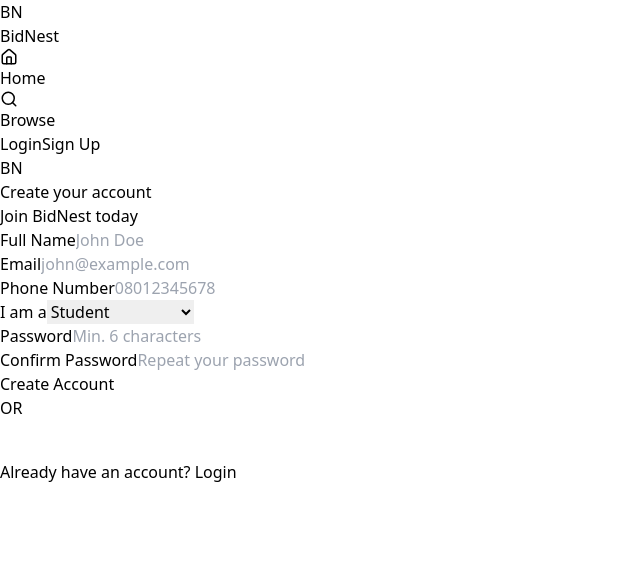
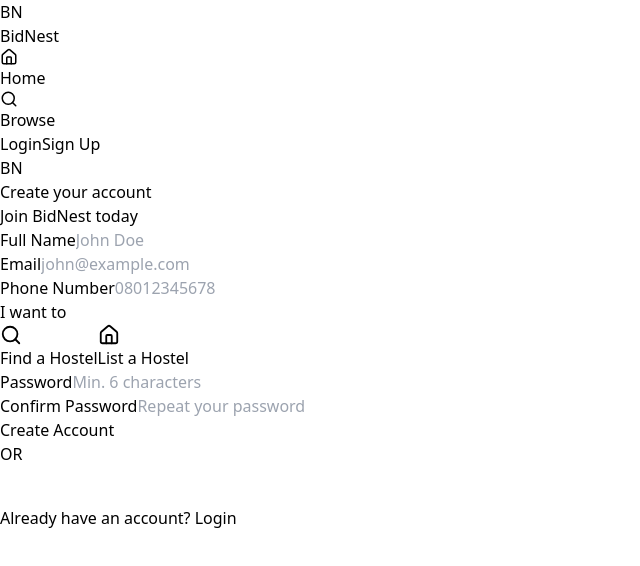
Before and after one commit to Gbolahan15/BidNest, a React app in the folder frontend/: page /register in a window 1280 px wide. Shown: the top 566 px of the page, without its empty margins (0-640 px from the left). Built offline with nearby package versions, Linux system fonts and the light colour scheme; the HTML template or start-up script is replaced by a standard one.

Commit message:
feat: replace role dropdown with visual card selection on signup

```diff
--- a/frontend/src/pages/Register.jsx
+++ b/frontend/src/pages/Register.jsx
@@ -1,5 +1,6 @@
 import { useState } from "react";
 import { Link, useNavigate } from "react-router-dom";
+import { Search, Home } from "lucide-react";
 import { useAuth } from "../context/AuthContext";
 import { registerUser, googleAuth } from "../utils/api";
 import Navbar from "../components/Navbar";
@@ -107,16 +108,37 @@
             </div>
 
             <div>
-              <label className="block text-sm font-medium text-gray-700 mb-1">I am a</label>
-              <select
-                name="role"
-                value={form.role}
-                onChange={handleChange}
-                className="w-full border border-gray-200 rounded-xl px-4 py-3 text-sm focus:outline-none focus:ring-2 focus:ring-blue-500"
-              >
-                <option value="student">Student</option>
-                <option value="landlord">Landlord / Agent</option>
-              </select>
+              <label className="block text-sm font-medium text-gray-700 mb-2">I want to</label>
+              <div className="grid grid-cols-2 gap-3">
+                <button
+                  type="button"
+                  onClick={() => setForm({ ...form, role: "student" })}
+                  className={`flex flex-col items-center gap-2 border-2 rounded-xl px-4 py-4 transition ${
+                    form.role === "student"
+                      ? "border-blue-600 bg-blue-50"
+                      : "border-gray-200 hover:border-gray-300"
+                  }`}
+                >
+                  <Search size={22} className={form.role === "student" ? "text-blue-600" : "text-gray-400"} />
+                  <span className={`text-sm font-medium ${form.role === "student" ? "text-blue-600" : "text-gray-600"}`}>
+                    Find a Hostel
+                  </span>
+                </button>
+                <button
+                  type="button"
+                  onClick={() => setForm({ ...form, role: "landlord" })}
+                  className={`flex flex-col items-center gap-2 border-2 rounded-xl px-4 py-4 transition ${
+                    form.role === "landlord"
+                      ? "border-blue-600 bg-blue-50"
+                      : "border-gray-200 hover:border-gray-300"
+                  }`}
+                >
+                  <Home size={22} className={form.role === "landlord" ? "text-blue-600" : "text-gray-400"} />
+                  <span className={`text-sm font-medium ${form.role === "landlord" ? "text-blue-600" : "text-gray-600"}`}>
+                    List a Hostel
+                  </span>
+                </button>
+              </div>
             </div>
 
             <div>
```
